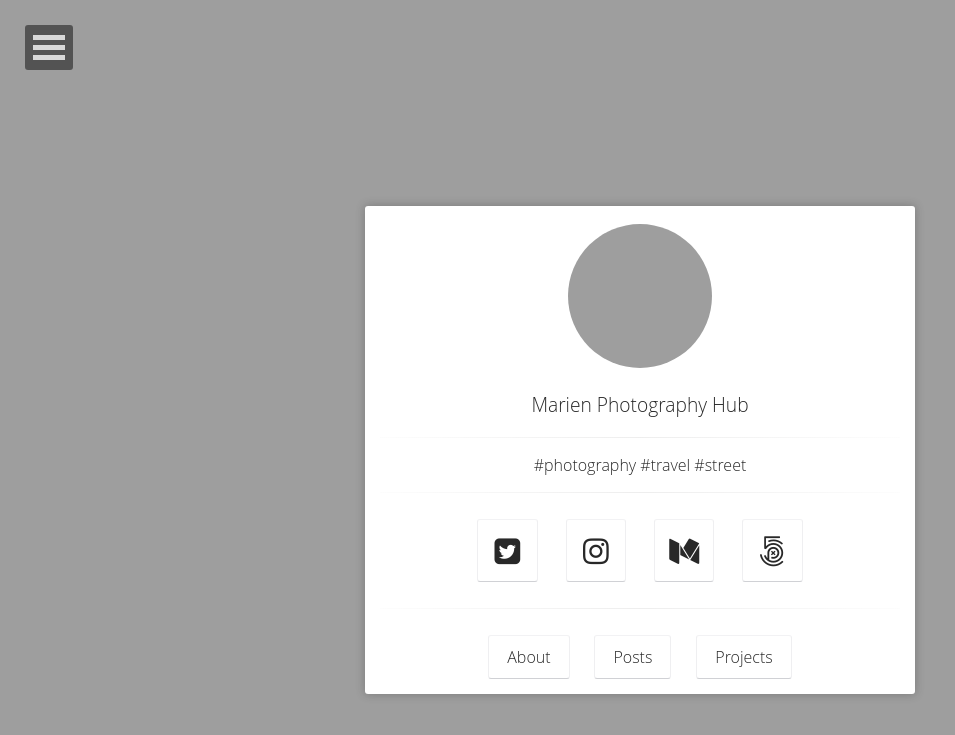
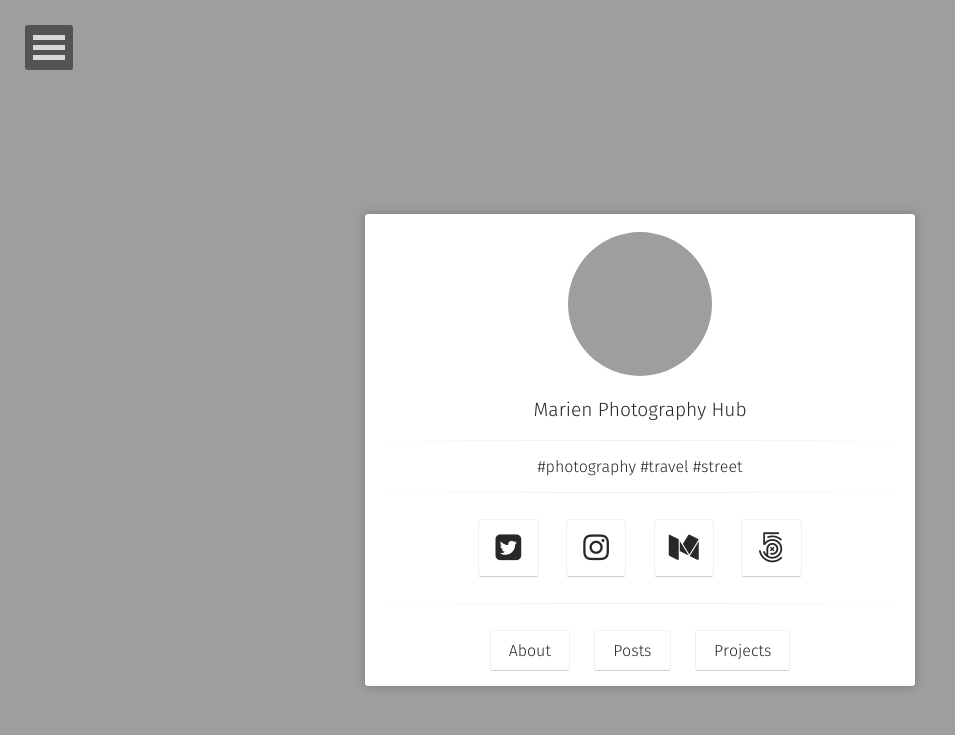
Before and after one commit to neiram44/neiram44.github.io_archive, a Jekyll site: the page built from index.html, in a window 1280 px wide. Shown: the top 735 px of the page, without its empty margins (0-955 px from the left). Built offline with Jekyll 4.4.1, drawn with Linux system fonts in a browser that asks for light colours; some web fonts are replaced; grey boxes are pictures that could not be loaded.

Commit message:
Revert Font

```diff
--- a/_sass/variables.scss
+++ b/_sass/variables.scss
@@ -27,8 +27,7 @@ $danger				 : #C64537;
 $info		         : #308cbc;
 
 //fonts
-// $font1               : Fira Sans,sans-serif;
-$font1               :  Open Sans,sans-serif;
+$font1               : Fira Sans,sans-serif;
 $font2               : Inconsolata;
 $alt-font            : serif;
 $doc-font-size       : 16;
```
